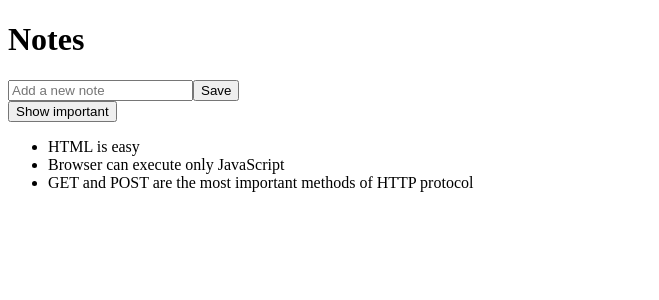
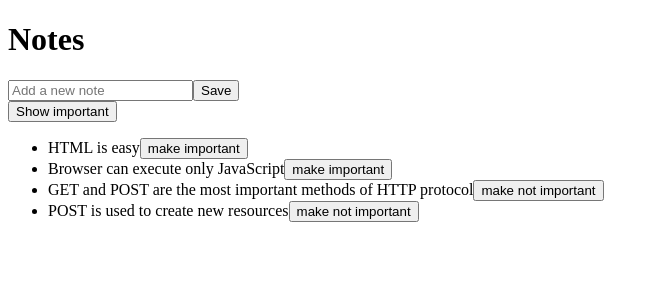
Before and after one commit to RoniKZX/FullStackOpen-2023, a React (Create React App) app in the folder part2/testenv/: page / in a window 1280 px wide. Shown: the top 300 px of the page, without its empty margins (0-659 px from the left). Built offline with nearby package versions, Linux system fonts and the light colour scheme; data requests are answered from the project's data file.

Commit message:
Changing the importance of notes

```diff
--- a/part2/testenv/db.json
+++ b/part2/testenv/db.json
@@ -3,7 +3,7 @@
     {
       "id": 1,
       "content": "HTML is easy",
-      "important": true
+      "important": false
     },
     {
       "id": 2,
--- a/part2/testenv/src/App.js
+++ b/part2/testenv/src/App.js
@@ -1,15 +1,26 @@
-import { useState } from 'react'
+import { useState, useEffect } from 'react'
 import Note from './components/Note'
 import axios from 'axios'
 
 function App(props) {
-  const [notes, setNotes] = useState(props.notes)
+  const [notes, setNotes] = useState([])
   const [newNote, setNewNote] = useState('')
   const [showAll, setShowAll] = useState(true)
 
+  // Requesting data from db
+  useEffect(() => {
+    axios
+      .get('http://localhost:3001/notes')
+      .then((response) => {
+        setNotes(response.data)
+      })
+  }, [])
+
+  // Filtering notes
   const notesToShow = showAll
     ? notes
-    : notes.filter(note => note.important)
+    : notes.filter(note => note.important);
+
 
   const addNote = (event) => {
     event.preventDefault()
@@ -27,6 +38,18 @@
       })
   }
 
+  const toggleImportanceOf = (id) => {
+    const url = `http://localhost:3001/notes/${id}`
+    const note = notes.find(n => n.id === id)
+    const changedNote = { ...note, important: !note.important }
+
+    axios
+      .put(url, changedNote)
+      .then(response => {
+        setNotes(notes.map(n => n.id !== id ? n : response.data))
+      })
+  }
+
   return (
     <>
       <h1>Notes</h1>
@@ -37,7 +60,7 @@
       <button onClick={() => setShowAll(!showAll)}>Show {showAll ? 'important' : 'all'}</button>
       <ul>
         {notesToShow.map(note =>
-          <Note key={note.id} note={note} />
+          <Note key={note.id} note={note} toggleImportance={() => toggleImportanceOf(note.id)} />
         )}
       </ul>
     </>
--- a/part2/testenv/src/components/Note.js
+++ b/part2/testenv/src/components/Note.js
@@ -1,7 +1,13 @@
-function Note({ note }) {
+function Note({ note, toggleImportance }) {
+  const label = note.important
+    ? 'make not important'
+    : 'make important'
+
+
   return (
     <li>
       {note.content}
+      <button onClick={toggleImportance}>{label}</button>
     </li>
   );
 }
--- a/part2/testenv/src/index.js
+++ b/part2/testenv/src/index.js
@@ -2,27 +2,9 @@
 import ReactDOM from 'react-dom/client';
 import App from './App';
 
-const notes = [
-  {
-    id: 1,
-    content: 'HTML is easy',
-    important: true
-  },
-  {
-    id: 2,
-    content: 'Browser can execute only JavaScript',
-    important: false
-  },
-  {
-    id: 3,
-    content: 'GET and POST are the most important methods of HTTP protocol',
-    important: true
-  }
-]
-
 const root = ReactDOM.createRoot(document.getElementById('root'));
 root.render(
   <React.StrictMode>
-    <App notes={notes}/>
+    <App />
   </React.StrictMode>
 );
```
Also changed, not shown: 1 other file (tests, documents, lock files or other folders).
